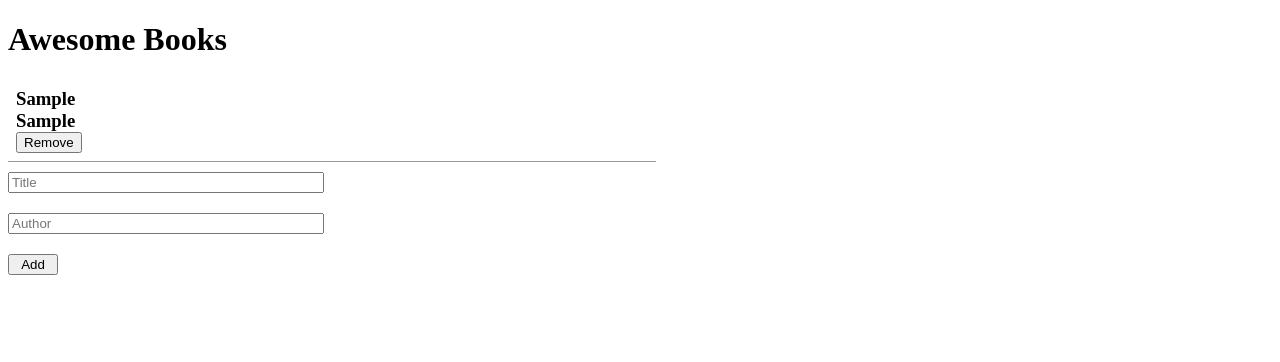
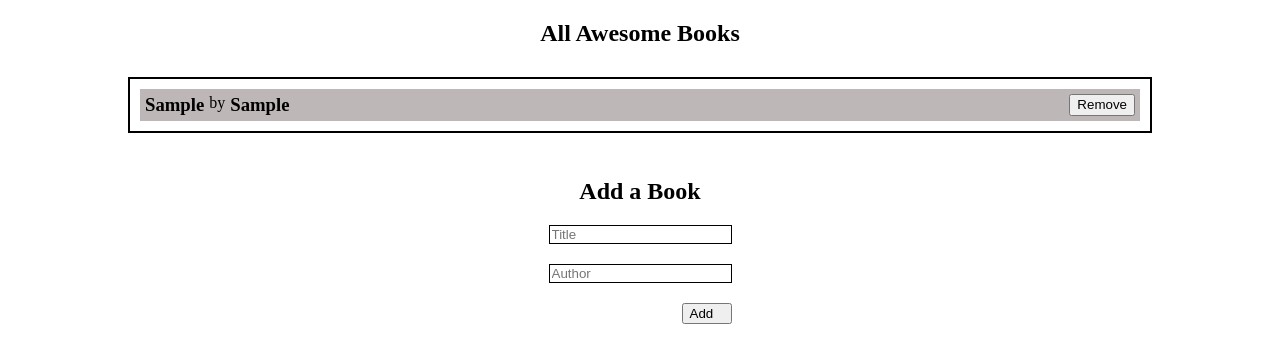
Before and after one commit to Achilles-Dev/awesome-books-pair, a website: page index.html in a window 1280 px wide. Both pictures are taken after typing "Sample", "Sample" into the empty fields and a click on the button "Add". Drawn offline with Linux system fonts and the light colour scheme.

Commit message:
Update HTML & JS files

```diff
--- a/index.html
+++ b/index.html
@@ -9,13 +9,22 @@
 </head>
 <body>
   <main class="main">
-    <h1>Awesome Books</h1>
+    <section class="top-container">
+    <h1>All Awesome Books</h1>
+    <div class="books-container">
+
+    </div>
+
+    </section>
+    <section class="bottom-contaniner">
+    <h1>Add a Book</h1>
     <form action="#" method="Post" class="input-form">
-      <input type="text" name="title" placeholder="Title">
-      <input type="text" name="author" placeholder="Author">
-      <button type="button" id="add-button">Add</button>
+    <input type="text" name="title" placeholder="Title">
+    <input type="text" name="author" placeholder="Author">
+    <button type="button" id="add-button">Add</button>
     </form>
-  </main>
+    </section>
+    </main>
   <script src="./main.js"></script>
 </body>
 </html>
--- a/main.js
+++ b/main.js
@@ -21,8 +21,13 @@ class MainUI {
   };
 
   createBook(book) {
+    const booksContainer = document.querySelector('.books-container');
     const bookContainer = document.createElement('div');
 bookContainer.className = 'single-book';
+const authorContainer = document.createElement('div');
+authorContainer.className='author-name'
+const span =document.createElement('span');
+span.textContent= 'by';
 const bookTitle = document.createElement('h3');
 bookTitle.className = 'title';
 const bookAuthor = document.createElement('h3');
@@ -32,9 +37,10 @@ class MainUI {
 removeButton.textContent = 'Remove';
 bookTitle.textContent = book.title;
 bookAuthor.textContent = book.author;
-    bookContainer.append(bookTitle, bookAuthor, removeButton);
+authorContainer.append(bookTitle, span, bookAuthor);
+bookContainer.append(authorContainer, removeButton); ;
 
-    main.insertBefore(bookContainer, form);
+booksContainer.appendChild(bookContainer)
   };
 
   addBook(book) {
--- a/style copy.css
+++ /dev/null
@@ -1,22 +0,0 @@
-.input-form {
-  display: flex;
-  flex-direction: column;
-  gap: 20px;
-  width: 25%;
-}
-
-#add-button {
-  width: 50px;
-}
-
-h3 {
-  margin: 0;
-  padding: 0;
-}
-
-.single-book {
-  margin-bottom: 10px;
-  padding: 8px;
-  border-bottom: 1px solid #999;
-  width: 50%;
-}
--- a/style.css
+++ b/style.css
@@ -2,7 +2,6 @@
   display: flex;
   flex-direction: column;
   gap: 20px;
-  width: 25%;
 }
 
 #add-button {
@@ -14,9 +13,64 @@ h3 {
   padding: 0;
 }
 
+body {
+  margin: 0;
+  padding: 0;
+  box-sizing: border-box;
+}
+
+main {
+  display: flex;
+  flex-direction: column;
+  gap: 20px;
+}
+
+.top-container {
+  display: flex;
+  flex-direction: column;
+  gap: 10px;
+  padding: 0 10%;
+}
+
+.books-container {
+  display: flex;
+  flex-direction: column;
+  border: 2px solid black;
+  padding: 10px;
+}
+
+.single-book:nth-child(odd) {
+  background: rgb(189, 183, 183);
+  }
+
 .single-book {
-  margin-bottom: 10px;
-  padding: 8px;
-  border-bottom: 1px solid #999;
-  width: 50%;
+  display: flex;
+  justify-content: space-between;
+  padding: 5px;
 }
+
+.author-name {
+  display: flex;
+  gap: 5px;
+}
+
+.bottom-contaniner {
+  display: flex;
+  flex-direction: column;
+  align-items: center;
+  padding: 5px;
+}
+
+.input-form input {
+  border: 1px solid black;
+}
+
+.input-form button {
+  display: flex;
+  align-self: flex-end;
+
+}
+
+.top-container h1 {
+  text-align: center;
+}
```
Lines whose indentation alone changed are shown as unchanged.
